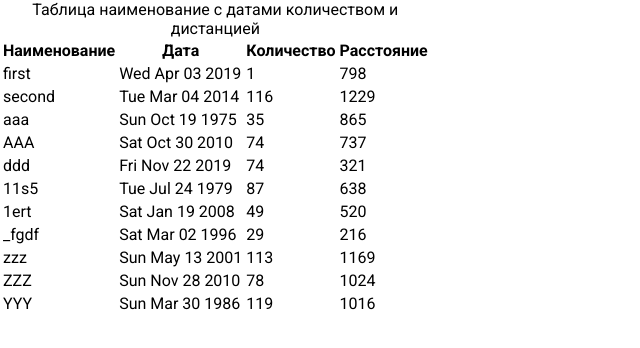
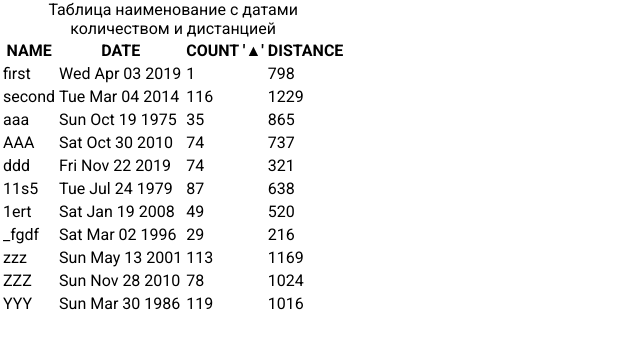
Before and after one commit to EgorKirillov/WXTestFront, a React (Create React App) app: page / in a window 1280 px wide. Shown: the top 348 px of the page, without its empty margins (0-640 px from the left). Built offline with nearby package versions, Linux system fonts and the light colour scheme.

Commit message:
feature: add change sort value on click table column header

```diff
--- /dev/null
+++ b/src/common/utils/createColumnName.ts
@@ -0,0 +1,9 @@
+import {ColumnSortNames, SortColumnsType} from "../../features/table/itemsReducer";
+
+//utilFunction create column name with sort value up or down
+export const createColumnName = (name:ColumnSortNames, sort:SortColumnsType):string  =>{
+  let result = name as string
+  if (`0${name}`=== sort) {result =  `${result} '▼'`}
+  else if (`1${name}`=== sort) {result =  `${result} '▲'`}
+  return result.toUpperCase()
+}
--- a/src/features/table/UI/table.tsx
+++ b/src/features/table/UI/table.tsx
@@ -1,5 +1,5 @@
 import React from 'react';
-import TableHeader from "./tableHeader/tableHeader";
+import {TableHeader} from "./tableHeader/tableHeader";
 import {TableBody} from "./tableBody/tableBody";
 
 export const Table = () => {
--- a/src/features/table/UI/tableHeader/tableHeader.tsx
+++ b/src/features/table/UI/tableHeader/tableHeader.tsx
@@ -1,17 +1,34 @@
-import React from 'react';
+import React, {MouseEvent} from 'react';
 import styles from './tableHeader.module.css'
+import {useAppDispatch, useAppSelector} from "../../../../common/hooks/hooks";
+import {createColumnName} from "../../../../common/utils/createColumnName";
+import {ColumnSortNames, setQueryParams, SortColumnsType} from "../../itemsReducer";
 
-const TableHeader = () => {
+export const TableHeader = () => {
+
+  const sortColumn = useAppSelector(state => state.items.queryParam.sortTitle)
+
+  const dispatch = useAppDispatch()
+
+  const sortByColumnName = (e: MouseEvent<HTMLTableHeaderCellElement>) => {
+    const name = e.currentTarget.id as ColumnSortNames
+    let sortValue = `1${name}` as SortColumnsType
+    if (sortColumn === `1${name}`) {
+      sortValue = `0${name}` as SortColumnsType
+    }
+    dispatch(setQueryParams({sortTitle: sortValue}))
+
+  }
+
   return (
     <thead className={styles.tableHeader}>
     <tr className={styles.tableHeaderRow}>
-      <th className={styles.name}>Наименование</th>
-      <th className={styles.date}>Дата</th>
-      <th className={styles.count}>Количество</th>
-      <th className={styles.distance}>Расстояние</th>
+      <th className={styles.name} onClick={sortByColumnName} id={'name'}>{createColumnName("name", sortColumn)}</th>
+      <th className={styles.date}>DATE</th>
+      <th className={styles.count} onClick={sortByColumnName} id={'count'}>{createColumnName("count", sortColumn)}</th>
+      <th className={styles.distance} onClick={sortByColumnName}
+          id={'distance'}>{createColumnName("distance", sortColumn)}</th>
     </tr>
     </thead>
   );
 };
-
-export default TableHeader;
--- a/src/features/table/itemsReducer.ts
+++ b/src/features/table/itemsReducer.ts
@@ -20,7 +20,7 @@ const itemsData:ItemType[] = [
 const initialState: InitialStateType = {
 
     items: itemsData as ItemType[],
-    queryParam: {} as QueryParamType
+    queryParam: {sortTitle:'1count'} as QueryParamType
 
 }
 
@@ -35,7 +35,12 @@ export const itemsReducer = (state: InitialStateType = initialState, action: Ite
     case 'items/SET-QUERY-PARAMS':
       return {
         ...state,
-        queryParam: {...action.payload}
+        queryParam:  {...state.queryParam , ...action.payload}
+      }
+    case 'items/CLEAR-QUERY-PARAMS':
+      return {
+        ...state,
+        queryParam: {} as QueryParamType
       }
 
     default:
@@ -48,6 +53,8 @@ export const setItems = (data: ItemType[]) =>
   ({type: 'items/SET-ITEMS', payload: data} as const)
 export const setQueryParams = (data: QueryParamType) =>
   ({type: 'items/SET-QUERY-PARAMS', payload: data} as const)
+export const clearQueryParams = () =>
+  ({type: 'items/CLEAR-QUERY-PARAMS'} as const)
 
 // thunks
 export const loadItems = (): AppThunk =>
@@ -72,6 +79,7 @@ export const loadItems = (): AppThunk =>
 export type ItemsActionsType =
   | ReturnType<typeof setItems>
   | ReturnType<typeof setQueryParams>
+  | ReturnType<typeof clearQueryParams>
 
 export type InitialStateType = {
   items: ItemType[],
@@ -86,9 +94,14 @@ export type ItemType = {
   distance: number
 }
 export type QueryParamType = {
-  page: number
-  currentPage: number
-  pageSize: number
-  totalCount: number
+  page?: number
+  currentPage?: number
+  pageSize?: number
+  totalCount?: number
+  sortTitle?: SortColumnsType
 
 }
+export type ColumnSortNames = 'name' | 'count' | 'distance'
+
+//  0{columnName} - low to high,  1{columnName} - high to low
+export type SortColumnsType = `0${ColumnSortNames}` | `1${ColumnSortNames}` | undefined
```
